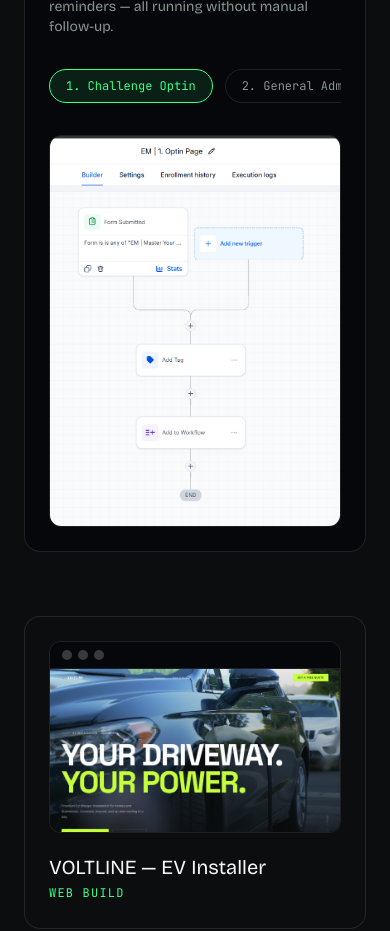
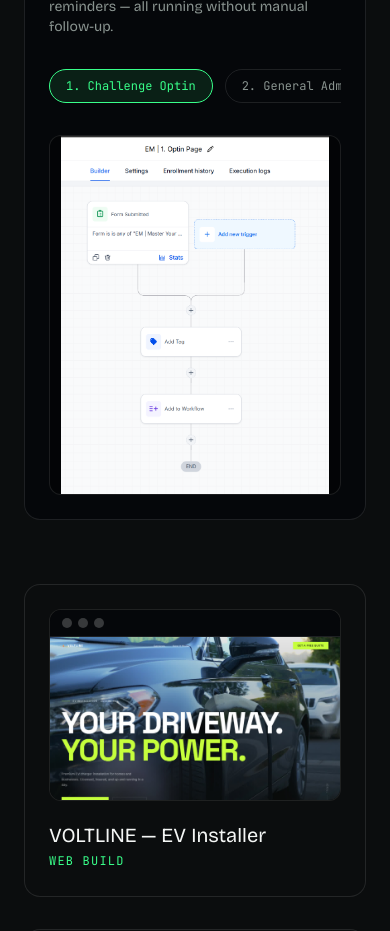
Before and after one commit to AWeeHub/alvin-wee-portfolio, a React (Vite) app: page / in a window 390 px wide. Shown: the part 4280-5211 px from the top of the page. Built offline with nearby package versions, Linux system fonts and the light colour scheme.

Commit message:
Cap Matisse Academy flow screenshot height to fix oversized images

```diff
--- a/src/components/CaseStudies/MatisseFlow.tsx
+++ b/src/components/CaseStudies/MatisseFlow.tsx
@@ -34,12 +34,12 @@ export function MatisseFlow({ study }: { study: CaseStudy }) {
       </div>
 
       {activeStep && (
-        <div className="mt-6 overflow-hidden rounded-xl border border-white/10">
+        <div className="mt-6 flex max-h-[360px] items-center justify-center overflow-hidden rounded-xl border border-white/10 bg-black/40 sm:max-h-[520px]">
           <img
             src={activeStep.image}
             alt={activeStep.label}
             loading="lazy"
-            className="w-full object-contain"
+            className="max-h-[360px] w-full object-contain sm:max-h-[520px]"
           />
         </div>
       )}
```
